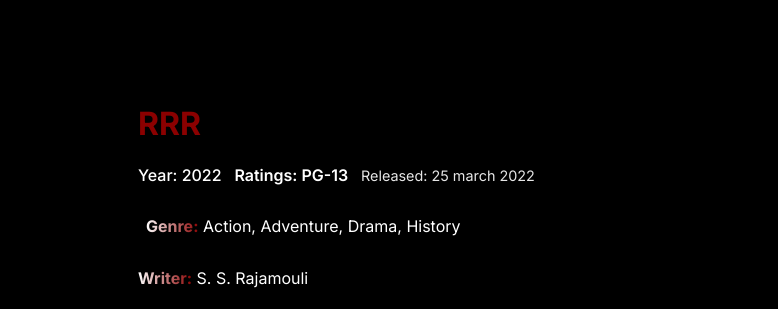
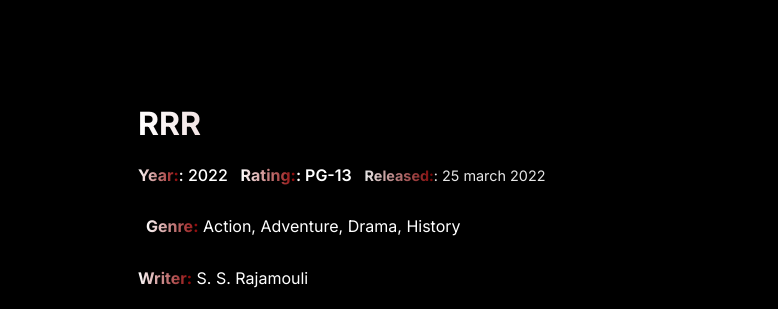
Before and after one commit to Pratikmore408/MovieFever, a plain HTML site: page index.html in a window 1280 px wide. Shown: the part 196-505 px from the top of the page, 502-1280 px from the left. Drawn offline with Linux system fonts and the light colour scheme.

Commit message:
title bug fixed

```diff
--- a/index.html
+++ b/index.html
@@ -70,9 +70,9 @@
             <div class="movie-info">
               <h3 class="movie-title">RRR</h3>
               <ul class="movie-misc-info">
-                <li class="year">Year: 2022</li>
-                <li class="rated">Ratings: PG-13</li>
-                <li class="released">Released: 25 march 2022</li>
+                <li class="year"><b>Year:</b>: 2022</li>
+                <li class="rated"><b>Rating:</b>: PG-13</li>
+                <li class="released"><b>Released:</b>: 25 march 2022</li>
               </ul>
               <p class="genre">
                 <b>Genre:</b> Action, Adventure, Drama, History
--- a/main.css
+++ b/main.css
@@ -244,6 +244,13 @@ img {
   color: transparent;
 }
 
+.movie-info .movie-title {
+  background: linear-gradient(to right, white, darkred);
+  -webkit-background-clip: text;
+  background-clip: text;
+  color: transparent;
+}
+
 .movie-info .movie-misc-info b {
   background: linear-gradient(to right, white, darkred);
   -webkit-background-clip: text;
--- a/script.js
+++ b/script.js
@@ -3,8 +3,6 @@ const movieSearchBox = document.getElementById("movie-search-box");
 const searchList = document.getElementById("search-list");
 const resultGrid = document.getElementById("result-grid");
 const addToLiked = document.querySelector("#add-to-liked");
-
-console.log("script lodded");
 
 // Function to load movies from the API
 async function loadMovies(findTitle) {
```
